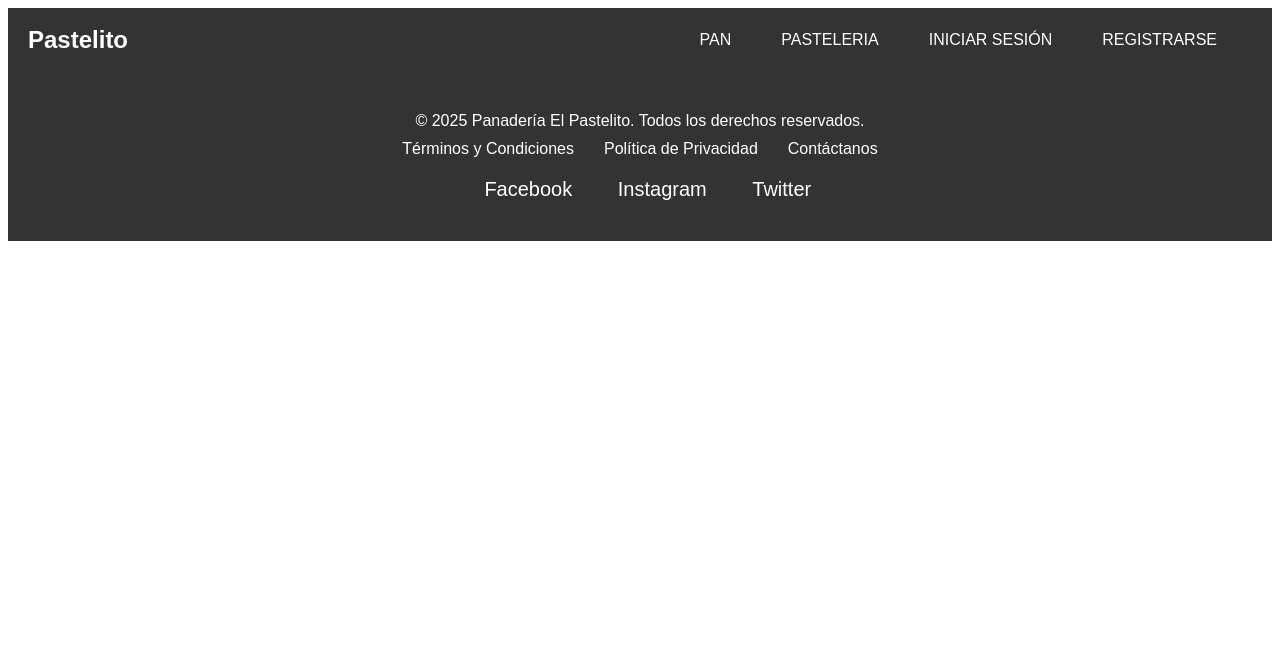
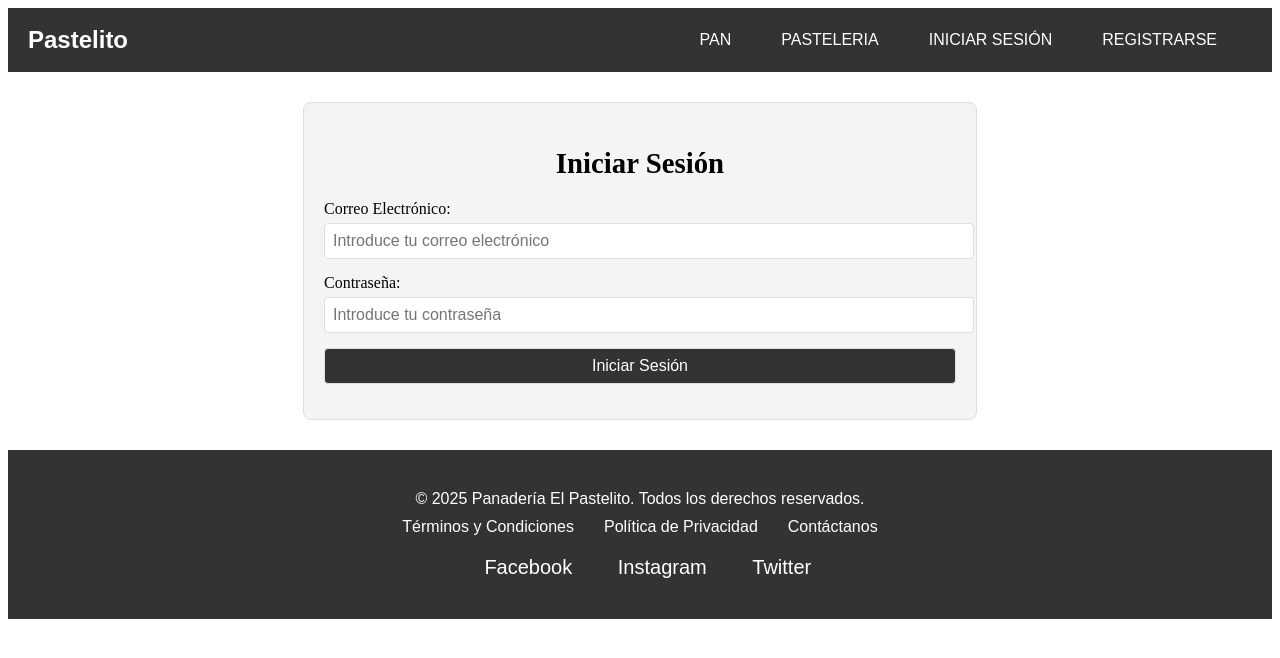
Before and after one commit to charlesproo/angular-panaderia, an Angular app: page /inicio-sesion in a window 1280 px wide. Before the commit this address led to /. Shown: the top 658 px of the page. Built offline with nearby package versions, Linux system fonts and the light colour scheme.

Commit message:
Modificado

```diff
--- a/src/app/app.routes.ts
+++ b/src/app/app.routes.ts
@@ -11,6 +11,7 @@ import { Croissant } from './components/pages/pasteleria/croissant/croissant';
 import { Magdalenas } from './components/pages/pasteleria/magdalenas/magdalenas';
 import { Pastelito } from './components/pages/pastelito/pastelito';
 import { RegistrarseComponent } from './components/pages/registrarse/registrarse';
+import { InicioSesion } from './components/pages/inicio-sesion/inicio-sesion';
 
 export const routes: Routes = [
     {path: 'pan', component: Pan},
@@ -24,5 +25,6 @@ export const routes: Routes = [
     {path: 'croissant', component: Croissant},
     {path: 'magdalenas', component: Magdalenas},
     {path: '', component: Pastelito},
-    {path: 'registrarse', component: RegistrarseComponent}
+    {path: 'registrarse', component: RegistrarseComponent},
+    {path: 'inicio-sesion', component: InicioSesion}
 ];
--- a/src/app/components/cabecera/cabecera.html
+++ b/src/app/components/cabecera/cabecera.html
@@ -20,7 +20,7 @@
                 <li><a routerLink="magdalenas">Magdalenas</a></li>
             </ul>
         </li>
-        <li><a routerLink="">Iniciar Sesión</a></li>
+        <li><a routerLink="inicio-sesion">Iniciar Sesión</a></li>
         <li><a routerLink="registrarse">Registrarse</a></li>
     </ul>
 </nav>
--- /dev/null
+++ b/src/app/components/pages/inicio-sesion/inicio-sesion.css
@@ -0,0 +1,133 @@
+/* Estilos generales para el navbar */
+nav.lineaNavegacion {
+    background-color: #333; /* Fondo oscuro */
+    color: white;
+    padding: 15px 20px;
+    font-family: Arial, sans-serif;
+    display: flex;
+    justify-content: space-between;
+    align-items: center;
+}
+
+nav .logo a {
+    color: white;
+    font-size: 24px;
+    text-decoration: none;
+    font-weight: bold;
+}
+
+/* Estilo de los enlaces de navegación */
+nav .links {
+    list-style: none;
+    display: flex;
+    margin: 0;
+    padding: 0;
+}
+
+nav .links li {
+    position: relative;
+    margin-right: 20px;
+}
+
+nav .links a {
+    color: white;
+    text-decoration: none;
+    padding: 8px 15px;
+    display: block;
+    font-size: 16px;
+    text-transform: uppercase;
+}
+
+nav .links a:hover {
+    background-color: #555; /* Hover de los enlaces */
+}
+
+/* Estilos para el submenú */
+nav .links ul {
+    list-style: none;
+    position: absolute;
+    top: 100%;
+    left: 0;
+    background-color: #333;
+    display: none;
+    min-width: 200px;
+    margin: 0;
+    padding: 0;
+    z-index: 10;
+}
+
+nav .links li:hover > ul {
+    display: block; /* Mostrar el submenú al pasar el ratón */
+}
+
+nav .links ul li a {
+    padding: 10px;
+    font-size: 14px;
+}
+
+nav .links ul li a:hover {
+    background-color: #555;
+}
+
+/* Estilos para los submenús dentro de otros submenús */
+nav .links ul ul {
+    left: 100%;
+    top: 0;
+}
+
+/* Estilo para la línea que separa los items de navegación */
+nav .lineaNavegacion {
+    border-bottom: 2px solid #444;
+}
+
+/* Estilos del formulario de inicio de sesión */
+.registro-container {
+    width: 50%;
+    margin: 30px auto;
+    padding: 20px;
+    border: 1px solid #ddd;
+    border-radius: 8px;
+    background-color: #f4f4f4;
+}
+
+.registro-container h2 {
+    text-align: center;
+    margin-bottom: 20px;
+    font-size: 1.8em;
+}
+
+.form-group {
+    margin-bottom: 15px;
+}
+
+.form-group label {
+    display: block;
+    font-size: 1em;
+    margin-bottom: 5px;
+}
+
+.form-group input {
+    width: 100%;
+    padding: 8px;
+    font-size: 1em;
+    border-radius: 4px;
+    border: 1px solid #ddd;
+}
+
+.form-group input[type="submit"] {
+    background-color: #333;
+    color: white;
+    cursor: pointer;
+}
+
+.form-group input[type="submit"]:hover {
+    background-color: #555;
+}
+
+/* Estilos del mensaje de error */
+.error-message {
+    color: red;
+    font-size: 1em;
+    text-align: center;
+    margin-top: 10px;
+}
--- /dev/null
+++ b/src/app/components/pages/inicio-sesion/inicio-sesion.html
@@ -0,0 +1,20 @@
+<div class="registro-container">
+  <h2>Iniciar Sesión</h2>
+  <form (ngSubmit)="onLogin()">
+    <div class="form-group">
+      <label for="email">Correo Electrónico:</label>
+      <input type="email" id="email" [(ngModel)]="loginData.email" name="email" required placeholder="Introduce tu correo electrónico">
+    </div>
+    <div class="form-group">
+      <label for="contrasena">Contraseña:</label>
+      <input type="password" id="contrasena" [(ngModel)]="loginData.password" name="contrasena" required placeholder="Introduce tu contraseña">
+    </div>
+    <div class="form-group">
+      <input type="submit" value="Iniciar Sesión">
+    </div>
+    <!-- Mensaje de validación -->
+    <div *ngIf="errorMessage" class="error-message">
+      {{ errorMessage }}
+    </div>
+  </form>
+</div>
--- /dev/null
+++ b/src/app/components/pages/inicio-sesion/inicio-sesion.ts
@@ -0,0 +1,35 @@
+import { Component } from '@angular/core';
+import { FormsModule } from '@angular/forms';
+import { CommonModule } from '@angular/common'; // Para *ngIf
+import { Router } from '@angular/router';
+import { Auth } from '../../../services/auth';
+
+@Component({
+  selector: 'app-inicio-sesion',
+  imports: [FormsModule, CommonModule],
+  templateUrl: './inicio-sesion.html',
+  styleUrl: './inicio-sesion.css',
+})
+export class InicioSesion {
+  loginData = {
+    email: '',
+    password: ''
+  };
+  errorMessage: string = '';
+  successMessage: string = ''; // Nueva propiedad para mensaje de éxito
+
+  constructor(private auth: Auth, private router: Router) {}
+
+  onLogin() {
+    if (this.auth.validarCredenciales(this.loginData.email, this.loginData.password)) {
+      this.successMessage = 'Inicio de sesión exitoso. Redirigiendo...'; // Mensaje de éxito
+      this.errorMessage = ''; // Limpiar error
+      setTimeout(() => {
+        this.router.navigate(['']); // Redirigir después de un breve delay para mostrar el mensaje
+      }, 2000); // 2 segundos de delay
+    } else {
+      this.errorMessage = 'Credenciales incorrectas. Inténtalo de nuevo.';
+      this.successMessage = ''; // Limpiar éxito
+    }
+  }
+}
--- a/src/app/components/pages/registrarse/registrarse.ts
+++ b/src/app/components/pages/registrarse/registrarse.ts
@@ -27,7 +27,7 @@ export class RegistrarseComponent {
 
       this.router.navigate(['']);
 
-      this.usuario = { nombre: '', apellido: '', email: '', contrasenia: '' };
+      this.usuario = { nombre: '', apellido: '', contrasenia: '', email: ''};
     } else {
       alert('Por favor, complete todos los campos');
     }
--- a/src/app/services/auth.ts
+++ b/src/app/services/auth.ts
@@ -17,7 +17,7 @@ export class Auth {
     }
   }
 
-  almacenarUsuario(nombre: string, apellido: string, contrasenia: string, email: string): void {
+  almacenarUsuario(nombre: string, apellido: string, email: string, contrasenia: string): void {
     const nuevoUsuario = new Usuario(nombre, apellido, email, contrasenia);
     this.usuarios.push(nuevoUsuario);
     localStorage.setItem('usuarios', JSON.stringify(this.usuarios));
```
Also changed, not shown: 1 other file (tests, documents, lock files or other folders).
